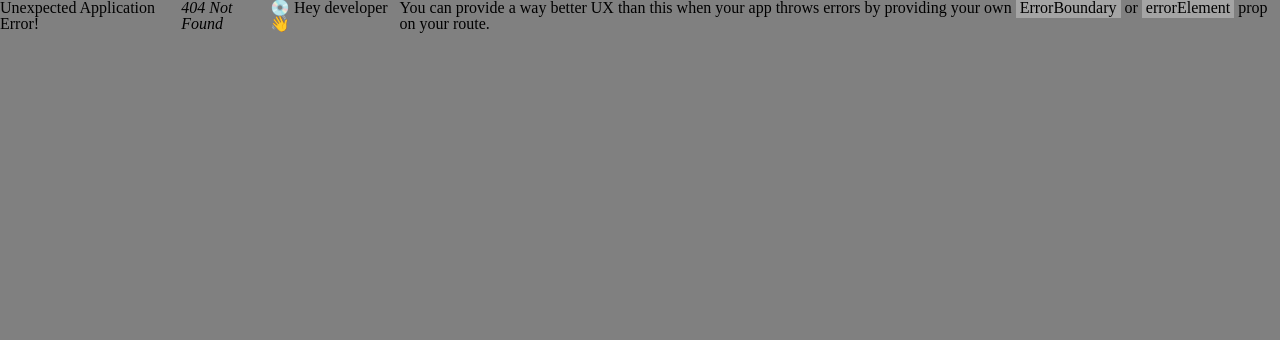
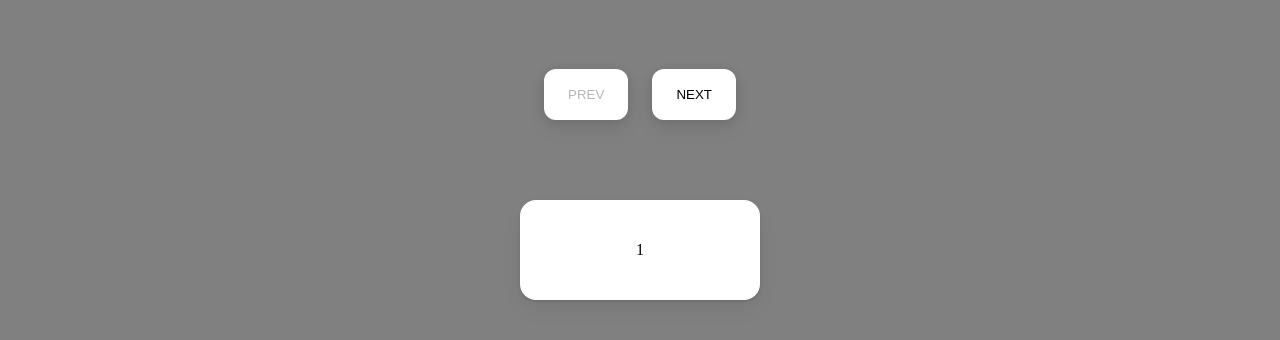
Before and after one commit to gon2s/react-animation, a React (Create React App) app: page /fifth in a window 1280 px wide. Before the commit this address had no page. Shown: the top 340 px of the page. Built offline with nearby package versions, Linux system fonts and the light colour scheme.

Commit message:
feat: fifth animation

```diff
--- a/src/index.css
+++ b/src/index.css
@@ -20,6 +20,16 @@ code {
 
 * {
   box-sizing: border-box;
+}
+
+button {
+  background: inherit;
+  border: none;
+  box-shadow: none;
+  border-radius: 0;
+  padding: 0;
+  overflow: visible;
+  cursor: pointer;
 }
 
 html,
--- a/src/router/index.tsx
+++ b/src/router/index.tsx
@@ -1,6 +1,7 @@
 import React from 'react';
 import { createBrowserRouter } from 'react-router-dom';
 import {
+  FifthScreen,
   FirstScreen,
   FourthScreen,
   HomeScreen,
@@ -29,6 +30,10 @@ const AppRouter = createBrowserRouter([
     path: 'fourth',
     element: <FourthScreen />,
   },
+  {
+    path: 'fifth',
+    element: <FifthScreen />,
+  },
 ]);
 
 export default AppRouter;
--- /dev/null
+++ b/src/screens/FifthScreen/index.tsx
@@ -0,0 +1,60 @@
+import React, { useState } from 'react';
+import * as S from './styles';
+import { AnimatePresence } from 'framer-motion';
+
+function FifthScreen() {
+  const sliderArr = Array.from({ length: 10 }, (_, i) => i + 1);
+
+  const [isToNext, setIsToNext] = useState(true);
+  const [visibleIdx, setVisibleIdx] = useState(1);
+
+  return (
+    <S.Wrapper>
+      <AnimatePresence>
+        {sliderArr.map(li =>
+          li === visibleIdx ? (
+            <S.Box
+              custom={isToNext}
+              variants={S.boxVariant}
+              initial={'initial'}
+              animate={'visible'}
+              exit={'leaving'}
+              key={li}
+              transition={{
+                duration: 0.8,
+                type: 'spring',
+                bounce: 0.4,
+              }}
+            >
+              {li}
+            </S.Box>
+          ) : null,
+        )}
+      </AnimatePresence>
+      <S.ButtonBox>
+        <S.SliderButton
+          type={'button'}
+          disabled={visibleIdx === 1}
+          onClick={async () => {
+            await setIsToNext(false);
+            setVisibleIdx(prev => (prev > 1 ? prev - 1 : 1));
+          }}
+        >
+          {'PREV'}
+        </S.SliderButton>
+        <S.SliderButton
+          type={'button'}
+          disabled={visibleIdx === 10}
+          onClick={async () => {
+            await setIsToNext(true);
+            setVisibleIdx(prev => (prev < 10 ? prev + 1 : prev));
+          }}
+        >
+          {'NEXT'}
+        </S.SliderButton>
+      </S.ButtonBox>
+    </S.Wrapper>
+  );
+}
+
+export default FifthScreen;
--- /dev/null
+++ b/src/screens/FifthScreen/styles.ts
@@ -0,0 +1,79 @@
+import { motion, Variants } from 'framer-motion';
+import styled from 'styled-components';
+
+export const boxVariant: Variants = {
+  initial: isGoNext => ({
+    x: isGoNext ? 500 : -500,
+    opacity: 0,
+    scale: 0,
+    transition: {
+      type: 'spring',
+      duration: 0.6,
+    },
+  }),
+  visible: {
+    x: 0,
+    opacity: 1,
+    scale: 1,
+  },
+  leaving: isGoNext => ({
+    x: isGoNext ? -500 : 500,
+    opacity: 0,
+    scale: 0,
+    transition: {
+      type: 'spring',
+      duration: 0.6,
+    },
+  }),
+};
+
+export const Wrapper = styled.div`
+  display: flex;
+  flex-direction: column;
+  align-items: center;
+  gap: 64px;
+  width: 100%;
+  overflow-x: hidden;
+  overflow-y: hidden;
+`;
+
+export const ButtonBox = styled.div`
+  height: 120px;
+  display: flex;
+  flex-direction: row;
+  align-items: flex-end;
+  gap: 24px;
+`;
+
+export const Box = styled(motion.div)`
+  top: 200px;
+  position: absolute;
+  width: 240px;
+  height: 100px;
+  display: flex;
+  justify-content: center;
+  align-items: center;
+  border-radius: 16px;
+  background-color: white;
+  box-shadow:
+    0 2px 3px rgba(0, 0, 0, 0.1),
+    0 10px 20px rgba(0, 0, 0, 0.06);
+`;
+
+export const SliderButton = styled.button<{ disabled?: boolean }>`
+  border-radius: 12px;
+  display: flex;
+  justify-content: center;
+  align-items: center;
+  padding: 18px 24px;
+  background-color: white;
+  box-shadow:
+    0 2px 12px rgba(0, 0, 0, 0.1),
+    0 10px 20px rgba(0, 0, 0, 0.06);
+
+  &:hover {
+    background-color: ${({ disabled }) => (!disabled ? '#e1d7b7' : 'white')};
+    cursor: ${({ disabled }) => (!disabled ? 'pointer' : 'auto')};
+  }
+  transition: all ease 0.3s;
+`;
--- a/src/screens/HomeScreen/index.tsx
+++ b/src/screens/HomeScreen/index.tsx
@@ -21,6 +21,9 @@ function HomeScreen() {
           <Link to={'fourth'}>
             <S.AnimationItemBox>{'ANIMATION 4'}</S.AnimationItemBox>
           </Link>
+          <Link to={'fifth'}>
+            <S.AnimationItemBox>{'ANIMATION 5'}</S.AnimationItemBox>
+          </Link>
         </S.AnimationBox>
       </S.Box>
     </S.Background>
--- a/src/screens/index.ts
+++ b/src/screens/index.ts
@@ -3,3 +3,4 @@ export { default as FirstScreen } from './FirstScreen';
 export { default as SecondScreen } from './SecondScreen';
 export { default as ThirdScreen } from './ThirdScreen';
 export { default as FourthScreen } from './FourthScreen';
+export { default as FifthScreen } from './FifthScreen';
```
